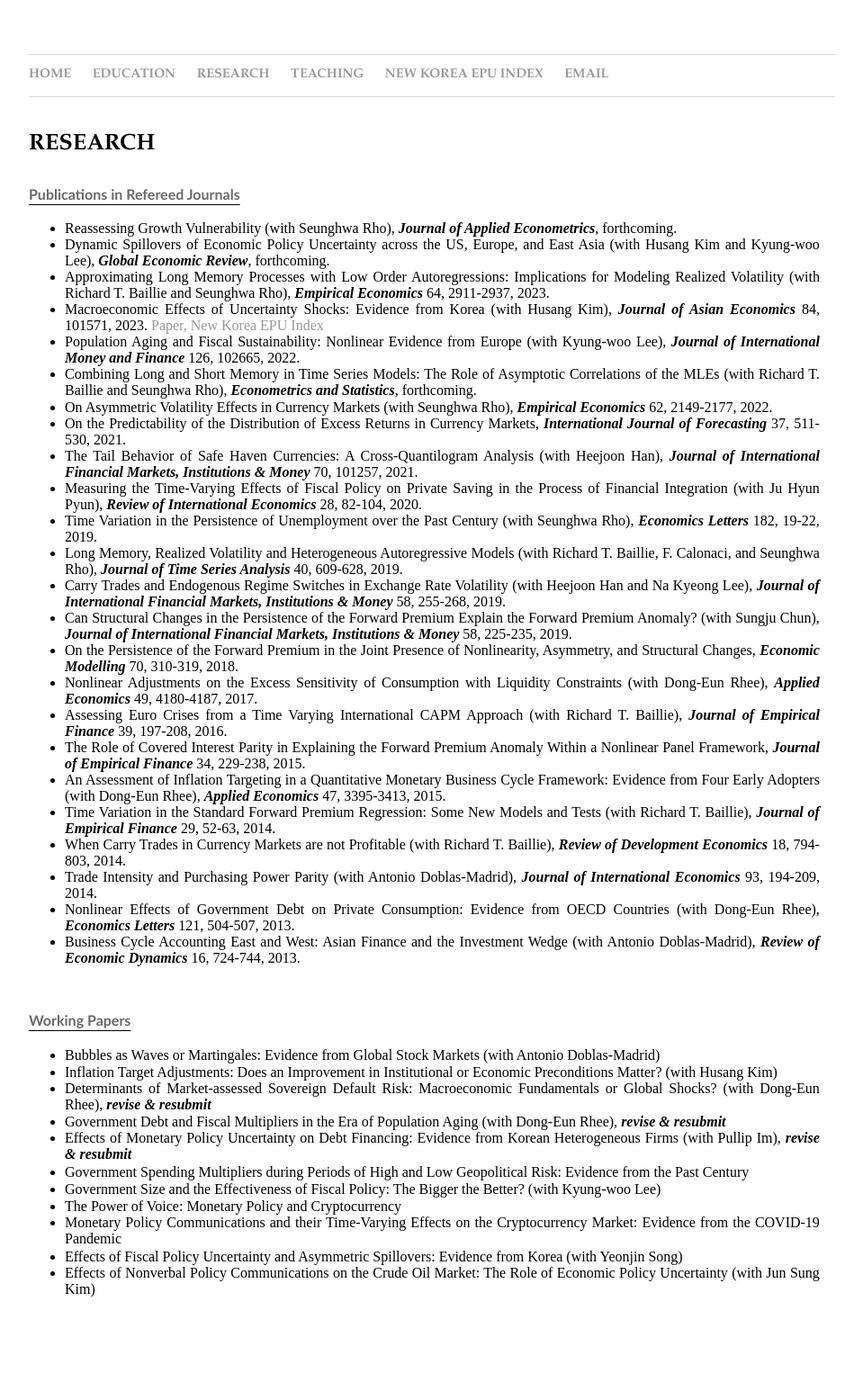
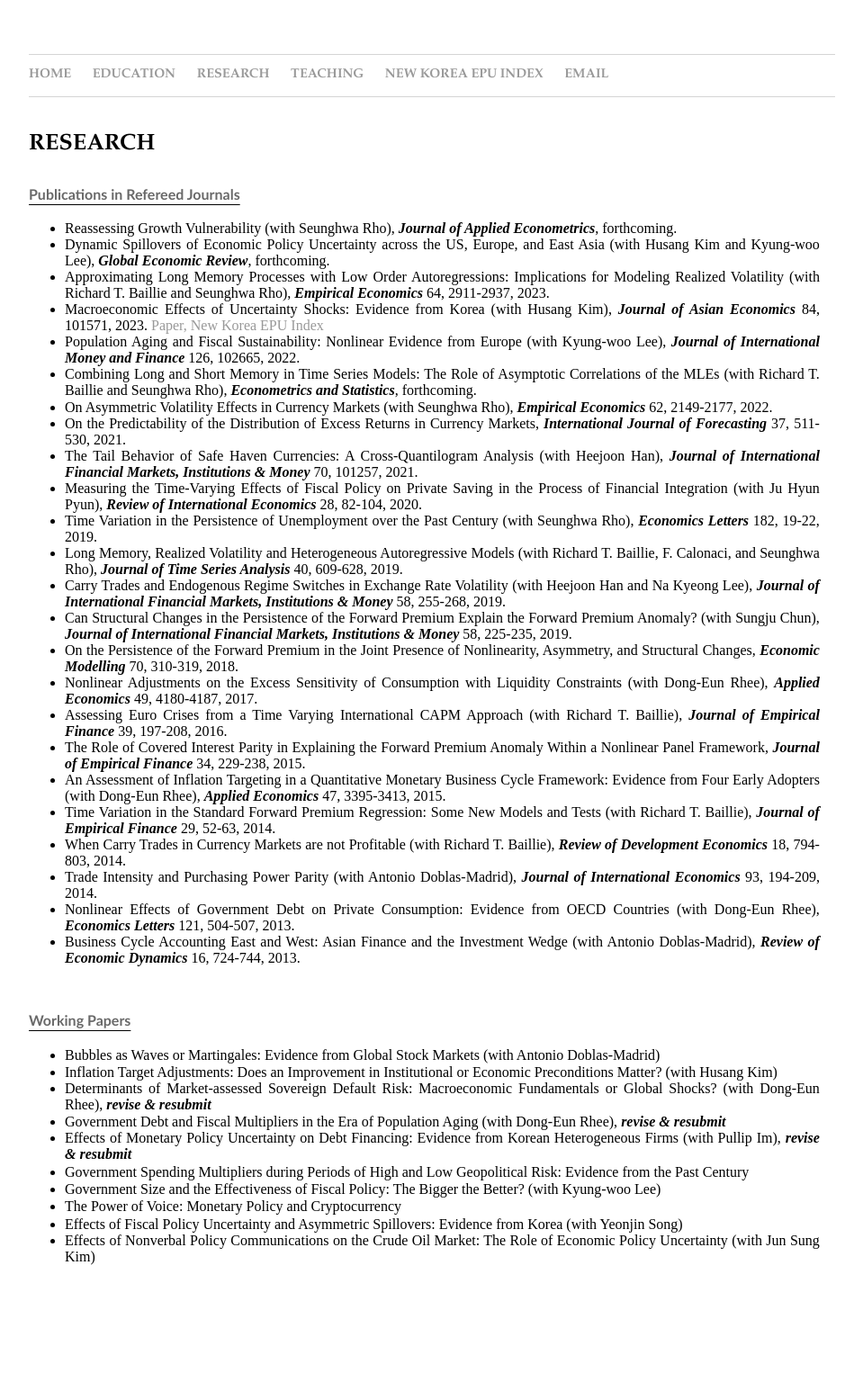
Before and after one commit to dooyeoncho/dooyeoncho.github.io, a Jekyll site: the page built from pages/research.html, in a window 1280 px wide. Shown: the whole page at 90% size, without its empty margins (160-1119 px from the left). Built offline with Jekyll 4.4.1, drawn with Linux system fonts in a browser that asks for light colours; after the commit the page ends 1500 px from its top, so only the background shows below that.

Commit message:
Update research.html

```diff
--- a/pages/research.html
+++ b/pages/research.html
@@ -62,7 +62,6 @@ span {
 		<span><li>Government Spending Multipliers during Periods of High and Low Geopolitical Risk: Evidence from the Past Century</li></span>
 		<span><li>Government Size and the Effectiveness of Fiscal Policy: The Bigger the Better? (with Kyung-woo Lee)</li></span>
 		<span><li>The Power of Voice: Monetary Policy and Cryptocurrency</li></span>
-                <span><li>Monetary Policy Communications and their Time-Varying Effects on the Cryptocurrency Market: Evidence from the COVID-19 Pandemic</li></span>
 		<span><li>Effects of Fiscal Policy Uncertainty and Asymmetric Spillovers: Evidence from Korea (with Yeonjin Song)</li></span>
 		<span><li>Effects of Nonverbal Policy Communications on the Crude Oil Market: The Role of Economic Policy Uncertainty (with Jun Sung Kim)</li></span>
 	</ul>
```
